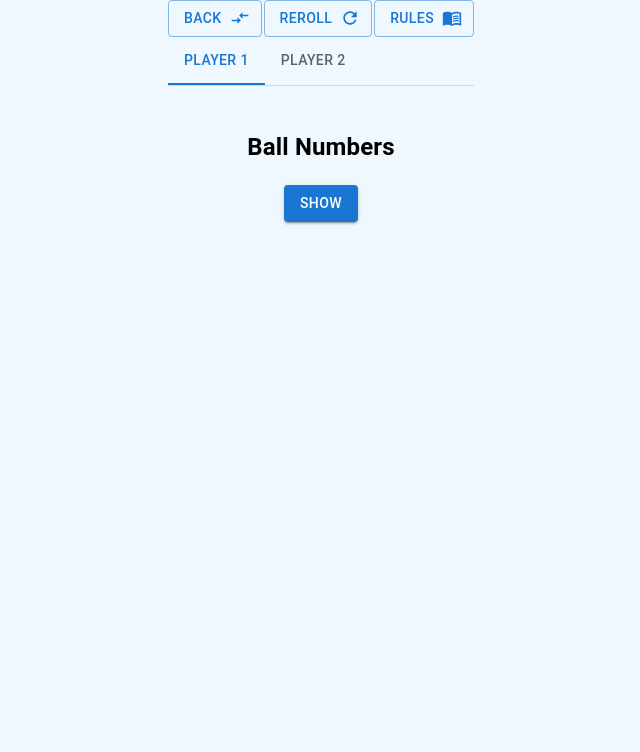
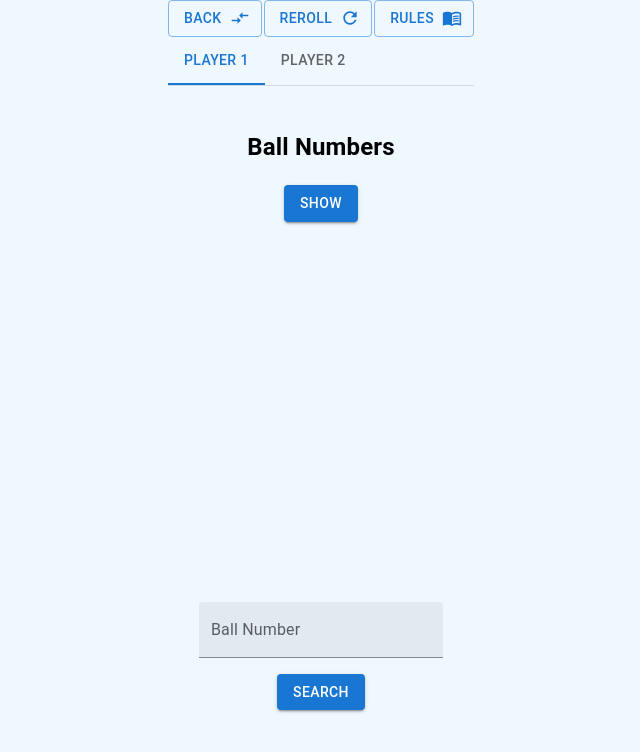
Before and after one commit to RonIsraeli123/roulette, a React (Create React App) app: page /randomNumber in a window 1280 px wide. Shown: the top 752 px of the page, without its empty margins (319-959 px from the left). Built offline with nearby package versions, Linux system fonts and the light colour scheme.

Commit message:
add search ball

```diff
--- a/src/App.css
+++ b/src/App.css
@@ -96,3 +96,15 @@ flex-wrap: wrap !important;
   display: flex;
   flex-direction: column;
 }
+.search-balls{
+  display: flex;
+  align-items: center;
+  flex-direction: column;
+  gap: 1em;
+  position: absolute !important;
+  left: 50%;
+  transform: translateX(-50%);
+  bottom: 0;
+  margin-bottom: 5em;
+  padding: 10px;
+}
--- a/src/Pages/ResultPage/components/BallsResult.jsx
+++ b/src/Pages/ResultPage/components/BallsResult.jsx
@@ -15,6 +15,7 @@ import { useNavigate } from 'react-router-dom';
 import { NavBarConfig, ResultPageConfig } from '../../../config'
 import returnNumbers from '../../../algorithm/algo'
 import Ball from '../../General/Ball';
+import { SearchBalls } from './SearchBalls'
 
 function TabPanel(props) {
     const { children, value, index, ...other } = props;
@@ -55,7 +56,6 @@ export const BallsResult = (props) => {
     const [show, setShow] = useState(false)
     const [value, setValue] = React.useState(0);
     const [result, setResult] = React.useState(returnNumbers(props.players, props.sumBalls));
-
     const handleChange = (event, newValue) => {
         setValue(newValue);
         setShow(false)
@@ -112,8 +112,9 @@ export const BallsResult = (props) => {
                             }
                         </TabPanel>
                     )
-                })
-            }
+                })}
+            <SearchBalls result={result} />
+
         </Box >
 
     );
--- /dev/null
+++ b/src/Pages/ResultPage/components/SearchBalls.jsx
@@ -0,0 +1,41 @@
+import React, { useState } from 'react'
+import TextField from '@mui/material/TextField';
+import Button from '@mui/material/Button';
+
+export const SearchBalls = (props) => {
+    const [ballNumber, setBallNumber] = useState('')
+
+    const alertPlayerOwner = () => {
+        if (ballNumber > 15 || ballNumber < 1) {
+            alert(`${ballNumber} ball number invalid!`)
+            return
+        }
+        const playerNumber = getBallsOwner()
+        if (playerNumber !== -1) {
+            alert(`${ballNumber} ball belong to ${playerNumber} player number`)
+        }
+        else {
+            alert(`${ballNumber} ball belong to nobody`)
+        }
+    }
+
+    const getBallsOwner = () => {
+        for (let index = 0; index < props.result.length; index++) {
+            let playerBalls = []
+            props.result[index].forEach(element => {
+                playerBalls.push(element[0])
+            });
+            if (playerBalls.includes(parseInt(ballNumber))) {
+                return index + 1
+            }
+        }
+        return -1
+    }
+
+    return (
+        <div className='search-balls'>
+            <TextField id="filled-basic" label="Ball Number" variant="filled" onChange={(e) => setBallNumber(e.target.value)} />
+            <Button variant="contained" onClick={() => alertPlayerOwner()}>Search</Button>
+        </div>
+    )
+}
```
